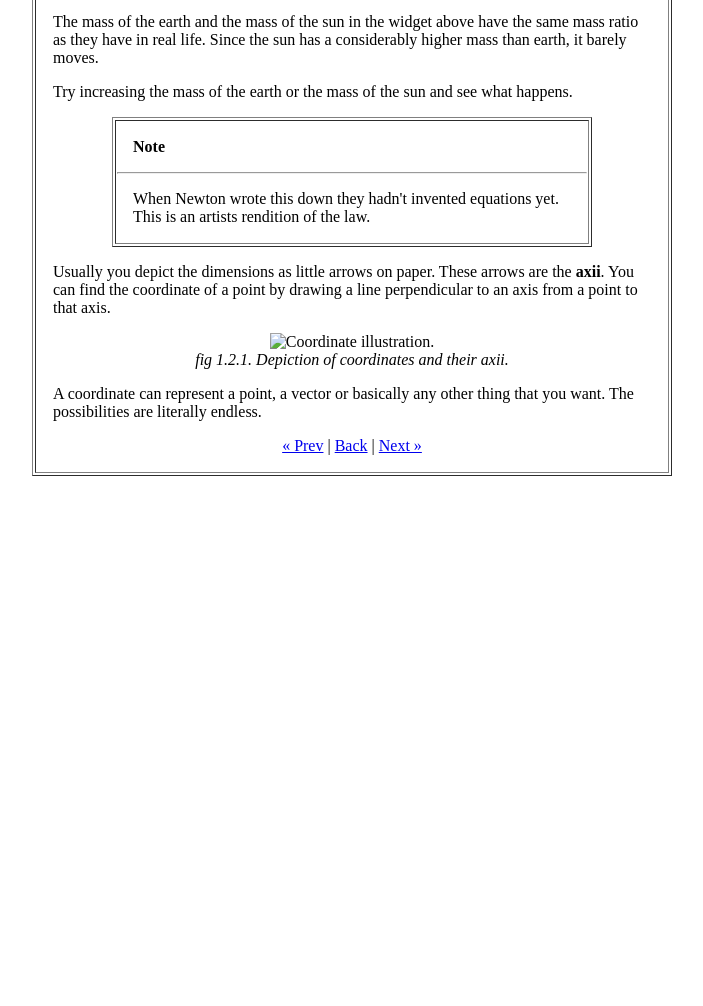
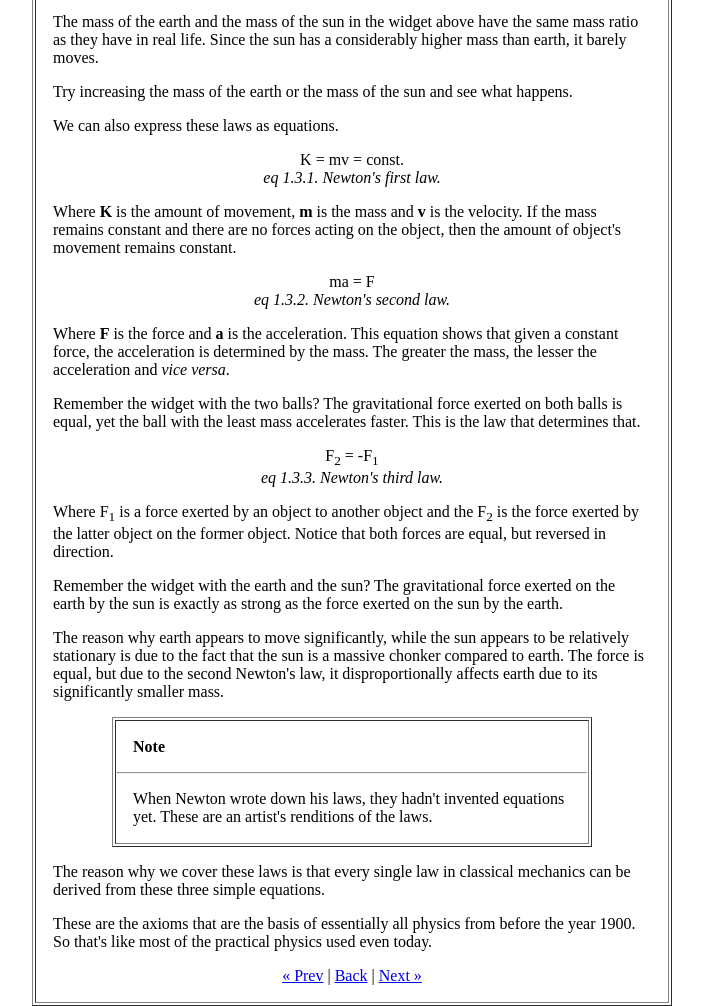
Before and after one commit to racenis/physics, a plain HTML site: page docs/newton.html in a window 1280 px wide. Shown: the part 2753-3759 px from the top of the page, without its empty margins (288-991 px from the left). Before the commit the page ends 3237 px from the top, so only its background shows below. Drawn offline with Linux system fonts and the light colour scheme.

Commit message:
Finished Newton's laws

```diff
--- a/docs/newton.html
+++ b/docs/newton.html
@@ -137,6 +137,7 @@
                         more mass.
                     </p>
 
+
                     <center>
                         <div id="spinny">
                             <b>
@@ -156,6 +157,67 @@
                         happens.
                     </p>
 
+                    <p>
+                        We can also express these laws as equations.
+                    </p>
+
+
+                    <center>
+                        K = mv = const.<br/>
+                        <i>eq 1.3.1. Newton's first law.</i>
+                    </center>
+
+                    <p>
+                        Where <b>K</b> is the amount of movement, <b>m</b> is the mass and <b>v</b>
+                        is the velocity. If the mass remains constant and there are no forces acting
+                        on the object, then the amount of object's movement remains constant.
+                    </p>
+
+                    <center>
+                        ma = F<br/>
+                        <i>eq 1.3.2. Newton's second law.</i>
+                    </center>
+
+                    <p>
+                        Where <b>F</b> is the force and <b>a</b> is the acceleration. This equation
+                        shows that given a constant force, the acceleration is determined by the
+                        mass. The greater the mass, the lesser the acceleration and
+                        <i>vice versa</i>.
+                    </p>
+
+                    <p>
+                        Remember the widget with the two balls? The gravitational force exerted on
+                        both balls is equal, yet the ball with the least mass accelerates faster.
+                        This is the law that determines that.
+                    </p>
+
+                    <center>
+                        F<sub>2</sub> = -F<sub>1</sub><br/>
+                        <i>eq 1.3.3. Newton's third law.</i>
+                    </center>
+
+                    <p>
+                        Where F<sub>1</sub> is a force exerted by an object to another object
+                        and the F<sub>2</sub> is the force exerted by the latter object on the
+                        former object. Notice that both forces are equal, but reversed in direction.
+                    <p>
+
+                    <p>
+                        Remember the widget with the earth and the sun? The gravitational force
+                        exerted on the earth by the sun is exactly as strong as the force
+                        exerted on the sun by the earth.
+                    </p>
+
+                    <p>
+                        The reason why earth appears to move significantly, while the sun appears
+                        to be relatively stationary is due to the fact that the sun is a massive
+                        chonker compared to earth. The force is equal, but due to the second
+                        Newton's law, it disproportionally affects earth due to its
+                        significantly smaller mass.
+                    </p>
+
+
+
                     <center>
                         <table border="1" width="480">
                             <tr>
@@ -165,8 +227,8 @@
                                     </h4>
                                     <hr />
                                     <p>
-                                        When Newton wrote this down they hadn't invented equations
-                                        yet. This is an artists rendition of the law.
+                                        When Newton wrote down his laws, they hadn't invented
+                                        equations yet. These are an artist's renditions of the laws.
                                     </p>
                                 </td>
                             </tr>
@@ -174,19 +236,14 @@
                     </center>
 
                     <p>
-                        Usually you depict the dimensions as little arrows on paper. These arrows
-                        are the <b>axii</b>. You can find the coordinate of a point by drawing a
-                        line perpendicular to an axis from a point to that axis.
+                        The reason why we cover these laws is that every single law in classical
+                        mechanics can be derived from these three simple equations.
                     </p>
 
-                    <center>
-                        <img src="image/coords.gif" alt="Coordinate illustration." /><br />
-                        <i>fig 1.2.1. Depiction of coordinates and their axii.</i>
-                    </center>
-
                     <p>
-                        A coordinate can represent a point, a vector or basically any other
-                        thing that you want. The possibilities are literally endless.
+                        These are the axioms that are the basis of essentially all physics
+                        from before the year 1900. So that's like most of the practical physics
+                        used even today.
                     </p>
 
                     <center>
```
Also changed, not shown: docs/index.html (+99 -1 lines).
